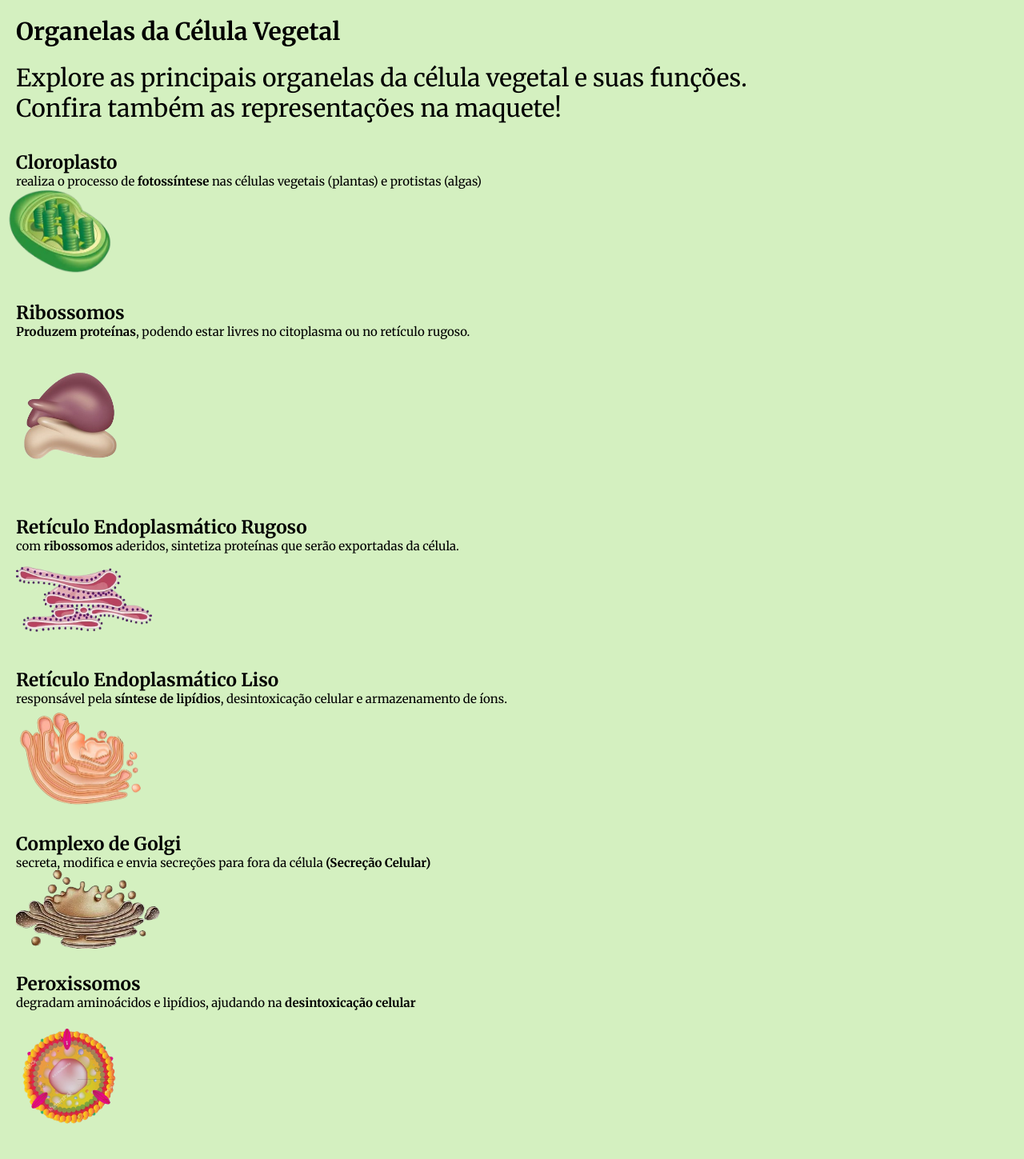
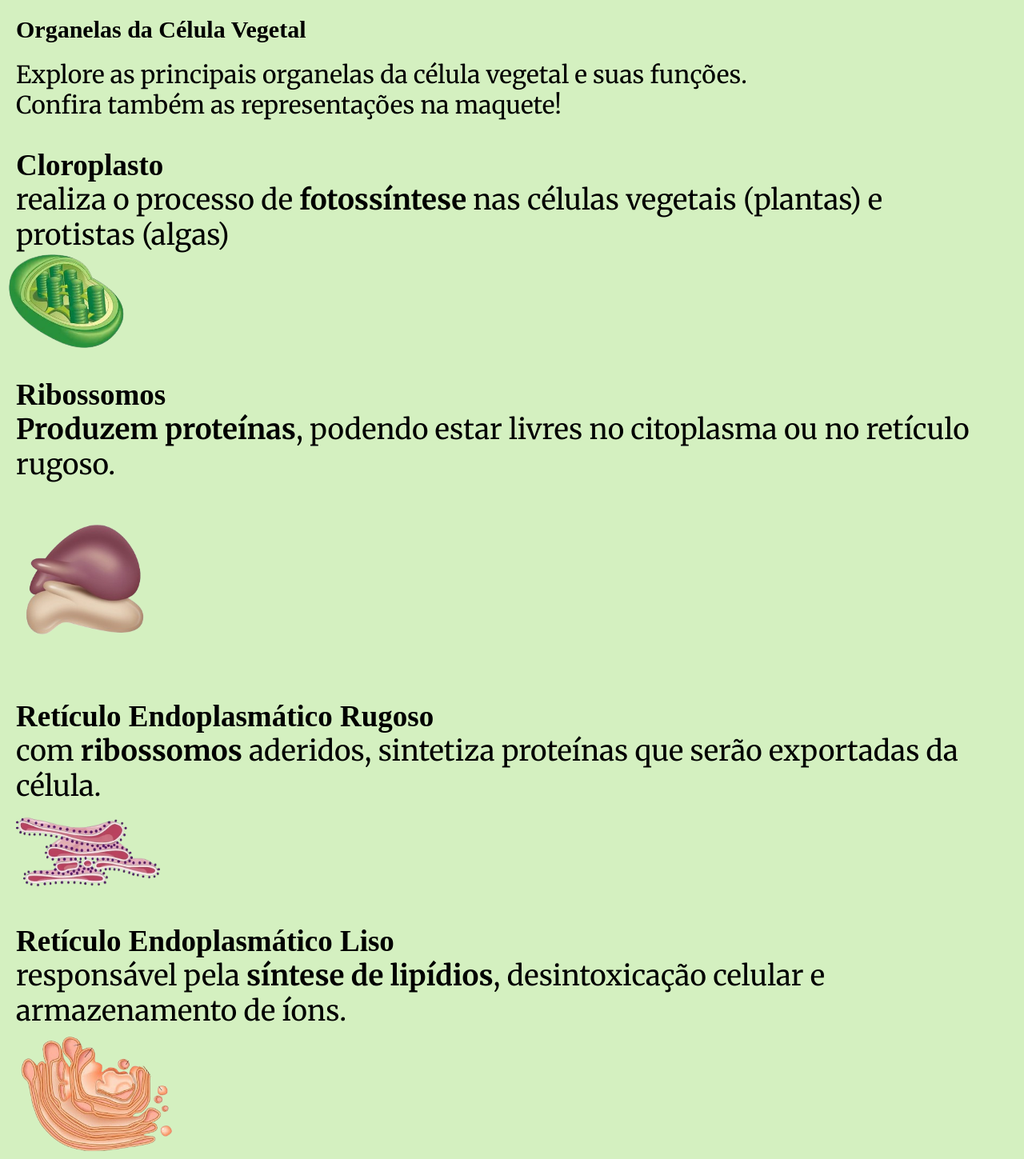
Before and after one commit to Isabellamariaalmeida/Sitecelulavegetal, a plain HTML site: page pages/organelas.html in a window 1280 px wide. Shown: the top 1449 px of the page at 80% size. Drawn offline with Linux system fonts and the light colour scheme; a web font is replaced by a local one.

Commit message:
Fazendo melhorias

```diff
--- a/Style/organelas.css
+++ b/Style/organelas.css
@@ -13,23 +13,28 @@
   font-family: "Merriweather", serif;
 }
 
-.h1 {
+h1 {
   font-family: "Caprasimo", serif;
 }
-.h2 {
+h2 {
   font-family: "Caprasimo", serif;
+  font-size: 37px;
 }
 
 small {
   font-family: "Merriweather", serif;
   font-size: 28px;
 }
+  p{
+    font-size: 35px;
+  }
 
 .texto-principal {
   text-align: initial;
   margin-top: 20px;
   font-size: 30px;
   max-width: 90%;
+  font-family: "Merriweather", serif;
 }
 
 .cloroplasto {
--- a/Style/sobre.css
+++ b/Style/sobre.css
@@ -5,6 +5,9 @@
   padding: 0;
   box-sizing: border-box;
   font-family: "Merriweather", serif;
+}
+.btn{
+  font-size: 1.5rem;
 }
 
 body {
@@ -29,19 +32,19 @@ body {
 }
 
 h1 {
-  font-size: 3rem;
+  font-size: 3.5rem;
   margin-bottom: 20px;
   color: darkgreen;
   font-family: "Caprasimo", serif;
 }
 
 .intro {
-  font-size: 1.7rem;
+  font-size: 2.5rem;
   margin-bottom: 15px;
 }
 
 p {
-  font-size: 1.5rem;
+  font-size: 2.5rem;
   line-height: 1.6;
   margin-bottom: 15px;
 }
--- a/pages/organelas.html
+++ b/pages/organelas.html
@@ -24,7 +24,7 @@
           <img
             src="../images/cloroplasto-removebg-preview (1).png"
             alt="imagem do cloroplasto"
-            width="220"
+            width="250"
           />
         </figure>
       </section>
@@ -39,7 +39,7 @@
           <img
             src="../images/subunidades-ribossomo-removebg-preview.png"
             alt="imagem do ribossomo"
-            width="150"
+            width="190"
           />
         </figure>
       </section>
@@ -52,7 +52,7 @@
         <img
           src="../images/RER-removebg-preview.png"
           alt="imagemRE"
-          width="170"
+          width="180"
         />
       </section>
 
@@ -65,7 +65,7 @@
         <img
           src="../images/REL-removebg-preview.png"
           alt="imagemREL"
-          width="160"
+          width="200"
         />
       </section>
 
@@ -78,7 +78,7 @@
         <img
           src="../images/CDEG-removebg-preview.png"
           alt="complexodegolgi"
-          width="180px"
+          width="200px"
         />
       </section>
       <section class="Peroxissomos">
@@ -90,7 +90,7 @@
         <img
           src="../images/peroxissomos-removebg-preview (1).png"
           alt="Peroxissomos"
-          width="200px"
+          width="250px"
         />
       </section>
 
```
Also changed, not shown: Style/index.css (+7 -3 lines), pages/index.ingles.html (+2 -1 lines).
